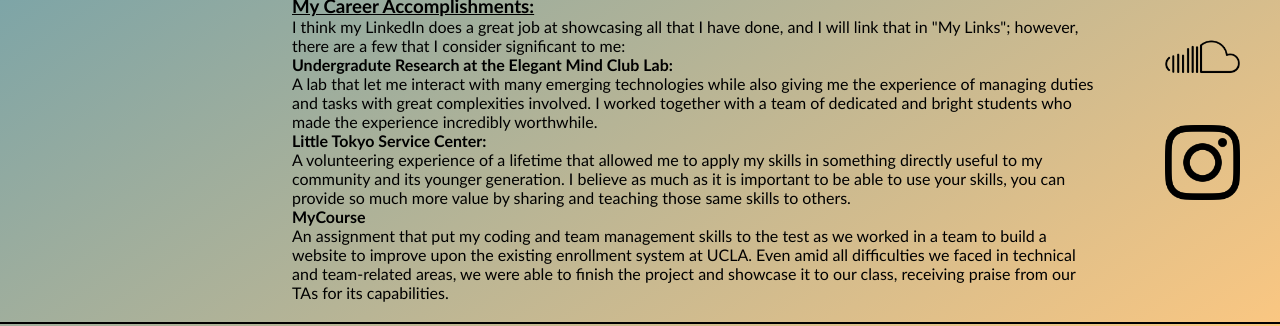
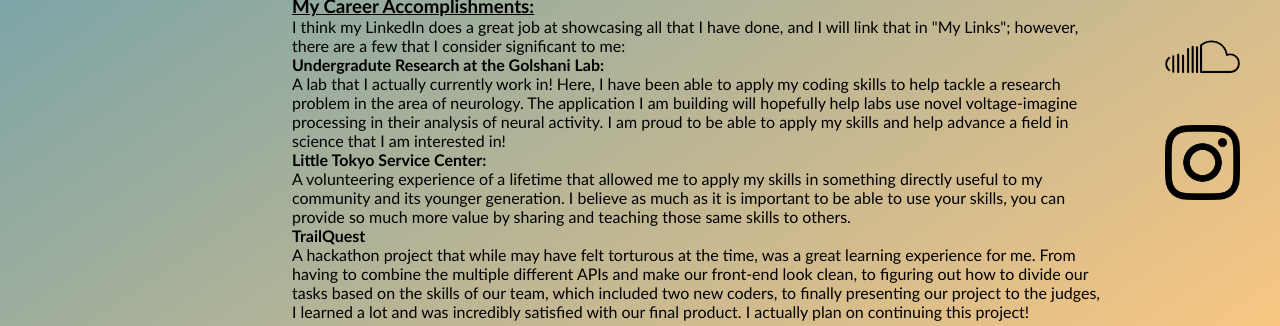
Before and after one commit to sacaarjain/sacaarj, a website: page index.html in a window 1280 px wide. Shown: the part 474-800 px from the top of the page. Drawn offline with Linux system fonts and the light colour scheme.

Commit message:
Updated website info

```diff
--- a/index.html
+++ b/index.html
@@ -52,10 +52,11 @@
                     <p>I think my LinkedIn does a great job at showcasing all that I have done, and I will link that in "My Links"; however, there are a
                         few that I consider significant to me:
                     </p>
-                    <h4>Undergradute Research at the Elegant Mind Club Lab:</h4>
+                    <h4>Undergradute Research at the Golshani Lab:</h4>
                     <p>
-                        A lab that let me interact with many emerging technologies while also giving me the experience of managing duties and tasks with great complexities involved.
-                        I worked together with a team of dedicated and bright students who made the experience incredibly worthwhile.
+                        A lab that I actually currently work in! Here, I have been able to apply my coding skills to help tackle a research problem in the area of neurology.
+                        The application I am building will hopefully help labs use novel voltage-imagine processing in their analysis of neural activity. I am proud to be able to
+                        apply my skills and help advance a field in science that I am interested in!
                     </p>
                     <h4>Little Tokyo Service Center:</h4>
                     <p>
@@ -63,11 +64,11 @@
                         younger generation. I believe as much as it is important to be able to use your skills, you can provide so much more value by sharing and teaching
                         those same skills to others.
                     </p>
-                    <h4>MyCourse</h4>
+                    <h4>TrailQuest</h4>
                     <p>
-                        An assignment that put my coding and team management skills to the test as we worked in a team to build a website to improve upon the existing
-                        enrollment system at UCLA. Even amid all difficulties we faced in technical and team-related areas, we were able to finish the project and showcase
-                        it to our class, receiving praise from our TAs for its capabilities.
+                        A hackathon project that while may have felt torturous at the time, was a great learning experience for me. From having to combine the multiple different APIs and make our front-end look clean, to
+                        figuring out how to divide our tasks based on the skills of our team, which included two new coders, to finally presenting our project to the judges, I learned a lot and was
+                        incredibly satisfied with our final product. I actually plan on continuing this project!
                     </p>
                 </div>
                 <div class="sacaarlinks">
```
